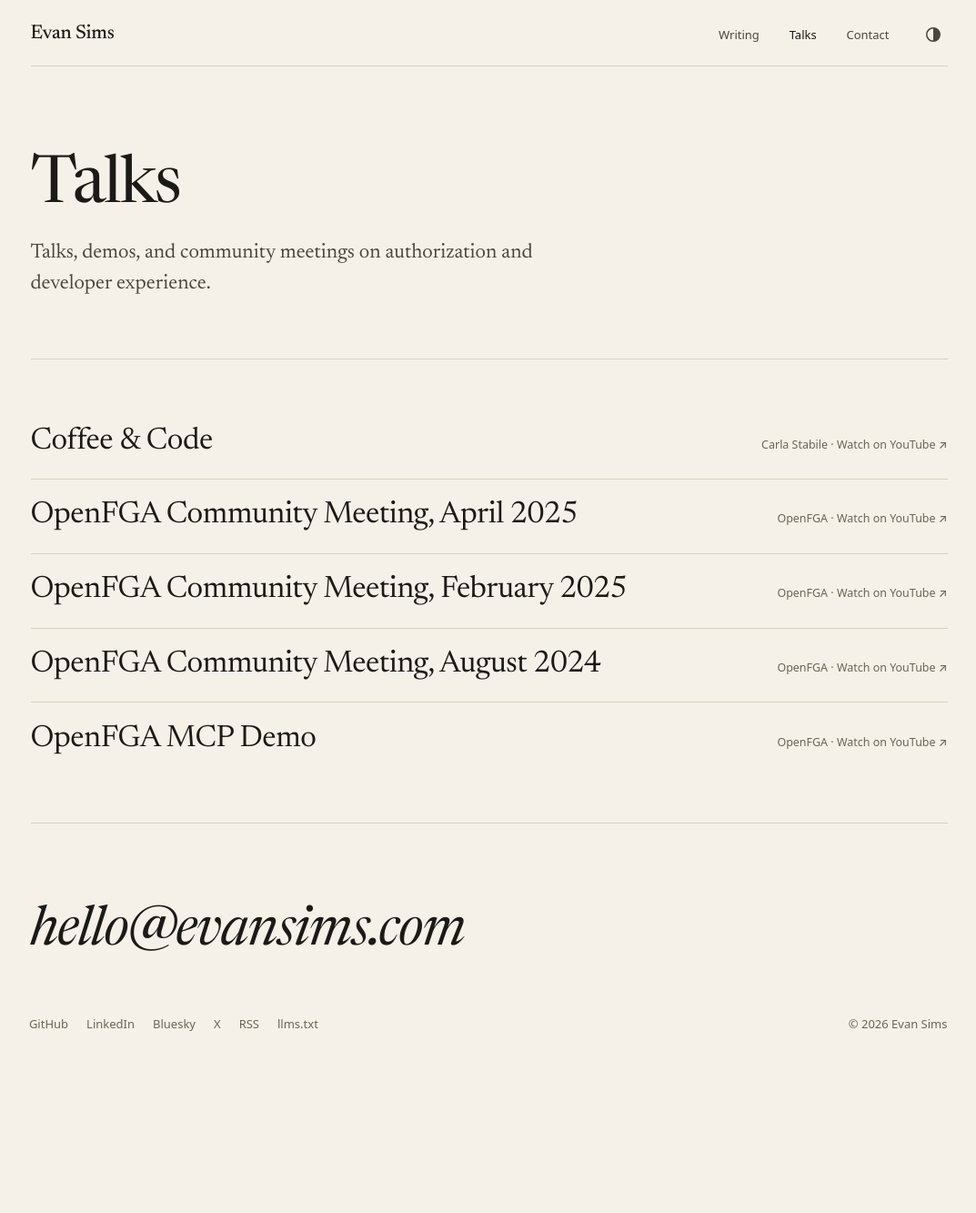
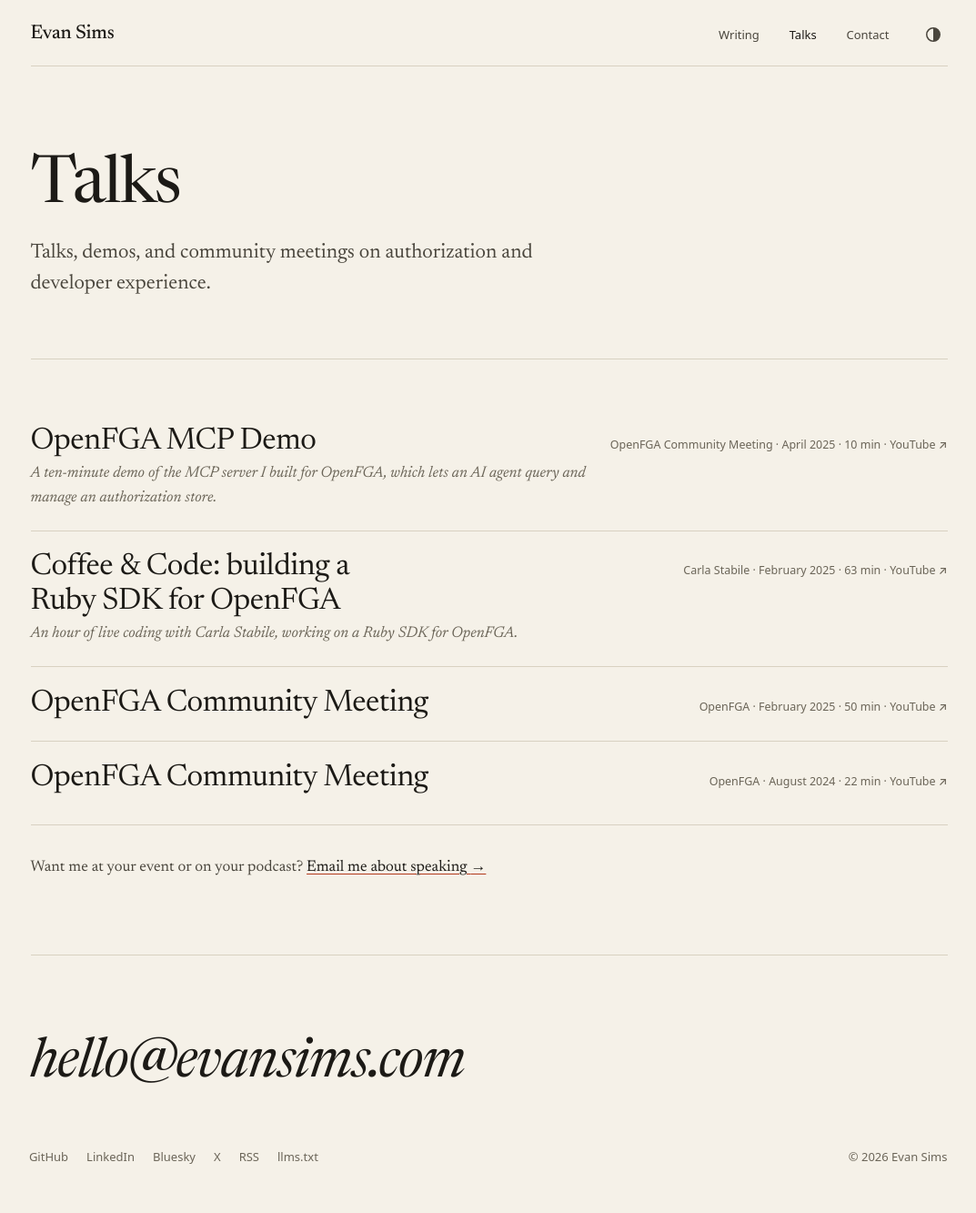
Before and after one commit to evansims/evansims, a Jekyll site: the page built from docs/talks.md, in a window 1280 px wide. Shown: the whole page at 91% size, without its empty margins (95-1168 px from the left). Built offline with Jekyll 4.4.1, drawn with Linux system fonts in a browser that asks for light colours; before the commit the page ends 1188 px from its top, so only the background shows below that.

Commit message:
feat: rework the Talks page around four dated entries
Lead with the ten-minute OpenFGA MCP demo and drop the separate April 2025 meeting row, which was the same demo. Each entry now shows its host, date, and length, and the demo and the livestream say what they are.

Add a speaking invitation under the list.

```diff
--- a/docs/_data/talks.yml
+++ b/docs/_data/talks.yml
@@ -1,15 +1,22 @@
-- id: 9j-LLLTvW34
-  title: "Coffee & Code"
-  host: Carla Stabile
-- id: 3M_gu53m2_g
-  title: "OpenFGA Community Meeting, April 2025"
-  host: OpenFGA
-- id: KmRr1Fz_6Zo
-  title: "OpenFGA Community Meeting, February 2025"
-  host: OpenFGA
-- id: KK16e8EPuDU
-  title: "OpenFGA Community Meeting, August 2024"
-  host: OpenFGA
 - id: I1vhuWceQ3s
   title: "OpenFGA MCP Demo"
+  what: "A ten-minute demo of the MCP server I built for OpenFGA, which lets an AI agent query and manage an authorization store."
+  host: OpenFGA Community Meeting
+  when: April 2025
+  minutes: 10
+- id: 9j-LLLTvW34
+  title: "Coffee & Code: building a Ruby SDK for OpenFGA"
+  what: "An hour of live coding with Carla Stabile, working on a Ruby SDK for OpenFGA."
+  host: Carla Stabile
+  when: February 2025
+  minutes: 63
+- id: KmRr1Fz_6Zo
+  title: "OpenFGA Community Meeting"
   host: OpenFGA
+  when: February 2025
+  minutes: 50
+- id: KK16e8EPuDU
+  title: "OpenFGA Community Meeting"
+  host: OpenFGA
+  when: August 2024
+  minutes: 22
--- a/docs/assets/css/site.css
+++ b/docs/assets/css/site.css
@@ -358,7 +358,8 @@ img {
 
 .prose a,
 .by a,
-.byline a {
+.byline a,
+.invite a {
     text-decoration: underline;
     text-decoration-color: var(--accent);
     text-decoration-thickness: 1px;
@@ -367,7 +368,8 @@ img {
 
 .prose a:hover,
 .by a:hover,
-.byline a:hover {
+.byline a:hover,
+.invite a:hover {
     color: var(--accent);
 }
 
@@ -701,11 +703,41 @@ img {
     grid-area: 1 / 2;
 }
 
-.toc .d {
-    grid-area: 2 / 2;
+.toc .d,
+.talks .d {
     color: var(--muted);
     font-size: 1.0625rem;
     font-style: italic;
+}
+
+.toc .d {
+    grid-area: 2 / 2;
+}
+
+.talks .t {
+    grid-area: 1 / 1;
+}
+
+.talks .d {
+    grid-area: 2 / 1;
+}
+
+.talks .m {
+    grid-area: 1 / 2;
+}
+
+.invite {
+    margin-top: 2rem;
+    padding-top: 1.5rem;
+    border-top: 1px solid var(--rule);
+    color: var(--soft);
+    font-size: 1.0625rem;
+}
+
+.invite a {
+    display: inline-block;
+    padding-block: 0.6rem;
+    color: var(--ink);
 }
 
 .toc .m,
@@ -824,6 +856,12 @@ img {
         grid-area: 3 / 2;
         margin-top: 0.4rem;
     }
+
+    .talks .m {
+        grid-area: 3 / 1;
+        margin-top: 0.4rem;
+        white-space: normal;
+    }
 }
 
 @media print {
--- a/docs/talks.md
+++ b/docs/talks.md
@@ -4,15 +4,20 @@ title: Talks
 permalink: /talks
 intro: "Talks, demos, and community meetings on authorization and developer experience."
 ---
+{%- assign email = site.data.socials | where: "site", "Email" | first -%}
 <section class="sec">
 <ul class="talks" role="list">
 {%- for talk in site.data.talks %}
 <li>
 <a href="https://www.youtube.com/watch?v={{ talk.id }}">
 <span class="t">{{ talk.title | escape }}</span>
-<span class="m">{{ talk.host | escape }} · Watch on YouTube <span aria-hidden="true">↗</span></span>
+{%- if talk.what %}
+<span class="d">{{ talk.what | escape | smartify }}</span>
+{%- endif %}
+<span class="m">{{ talk.host | escape }} · {{ talk.when | escape }} · {{ talk.minutes }} min · YouTube <span aria-hidden="true">↗</span></span>
 </a>
 </li>
 {%- endfor %}
 </ul>
+<p class="invite">Want me at your event or on your podcast? <a href="{{ email.link }}?subject=Speaking">Email me about speaking <span aria-hidden="true">→</span></a></p>
 </section>
```
Also changed, not shown: test/site_test.rb (+10 -4 lines).
